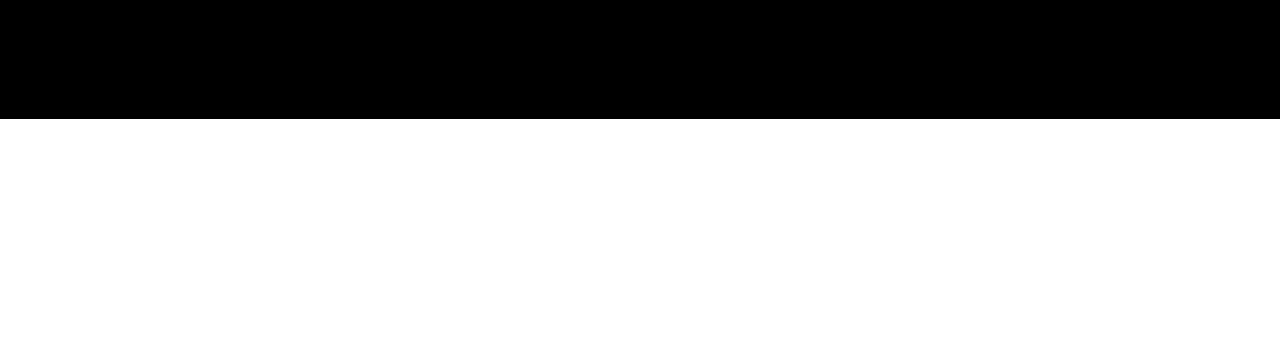
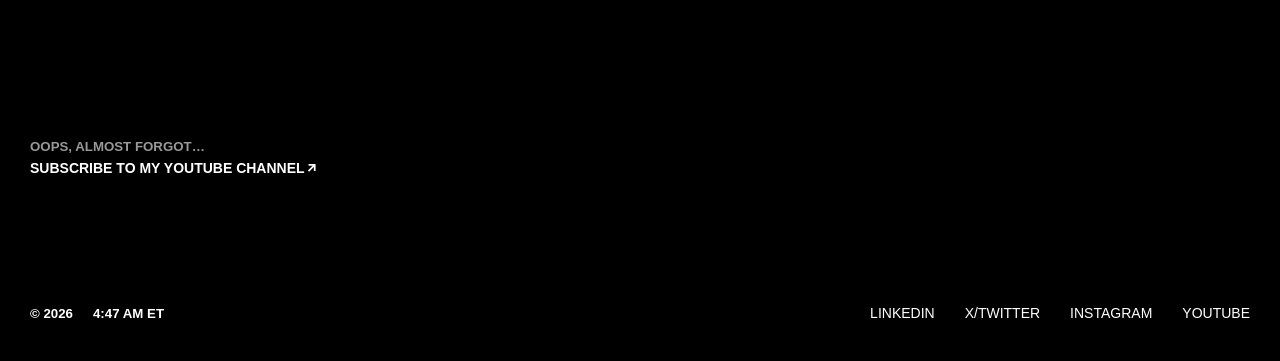
Before and after one commit to Anilbk777/JS, a website: page index.html in a window 1280 px wide. Shown: the part 2044-2405 px from the top of the page. Before the commit the page ends 2200 px from the top, so only its background shows below. Drawn offline with nearby package versions, Linux system fonts and the light colour scheme; a script that the page names is missing.

Commit message:
locomotive scroll

```diff
--- a/index.html
+++ b/index.html
@@ -4,11 +4,12 @@
     <meta charset="UTF-8">
     <meta name="viewport" content="width=device-width, initial-scale=1.0">
     <title>Document</title>
+    <!-- <link rel="stylesheet" href="https://cdn.jsdelivr.net/npm/locomotive-scroll/bundled/locomotive-scroll.css" /> -->
     <link href="https://cdn.jsdelivr.net/npm/remixicon@4.9.0/fonts/remixicon.css" rel="stylesheet" />
     <link rel="stylesheet" href="style.css">
 </head>
 <body>
-    <div id="main">
+    <div id="main" data-scroll-container>
         <div id="hero">
             <div id="nav">
                 <a href="#">Cynthia Ugwu</a>
@@ -73,11 +74,24 @@
         </div>
         <div id="subscribe">
             <h5>Oops, almost forgot…</h5>
-            <h3>SUBSCRIBE TO MY YOUTUBE CHANNEL</h3>
+            <h3>SUBSCRIBE TO MY YOUTUBE CHANNEL<i class="ri-arrow-right-up-line"></i></h3>
+        </div>
+        <div id="footer">
+            <div id="footer-left">
+                <h5>&copy; 2026</h5>
+                <h5>4:47 AM ET</h5>
+            </div>
+            <div id="footer-right">
+                <a href="#">LINKEDIN</a>
+                <a href="#">X/TWITTER</a>
+                <a href="#">INSTAGRAM</a>
+                <a href="#">YOUTUBE</a>
+            </div>
         </div>
     </div>
 
 
+    <script src="https://cdn.jsdelivr.net/npm/locomotive-scroll@3.5.4/dist/locomotive-scroll.min.js"></script>
     <script src="script.js"></script>
 </body>
 </html>
--- /dev/null
+++ b/package.json
@@ -0,0 +1,5 @@
+{
+  "dependencies": {
+    "locomotive-scroll": "^5.0.1"
+  }
+}
--- /dev/null
+++ b/script.js
@@ -0,0 +1,4 @@
+const scroll = new LocomotiveScroll({
+    el: document.querySelector('#main'),
+    smooth: true
+})
--- a/style.css
+++ b/style.css
@@ -12,9 +12,11 @@
 }
 #main{
     width: 100%;
+    background-color: black;
 }
 
 #hero{
+    position: relative;
     width: 100%;
     height: 100vh;
     background-color: black;
@@ -168,3 +170,43 @@
     text-decoration: none;
     color: #fff;
 }
+
+
+#subscribe{
+    padding: 20px 30px;
+    background-color: black;
+    color: #fff;
+    padding-bottom: 7vw;
+}
+
+#subscribe h5{
+    text-transform: uppercase;
+    opacity: .6;
+}
+#subscribe h3 {
+    margin-top: 6px;
+    font-size: 14px;
+}
+
+#footer{
+    background-color: black;
+    display: flex;
+    align-items: center;
+    justify-content: space-between;
+    padding: 40px 30px;
+}
+#footer-left{
+    display: flex;
+    gap: 20px;
+}
+#footer-right{
+    display: flex;
+    gap: 30px;
+}
+
+#footer-right a{
+    color: white;
+    text-decoration: none;
+    font-size: 14px;
+    font-weight: 500;
+}
```
Also changed, not shown: 1 other file.
